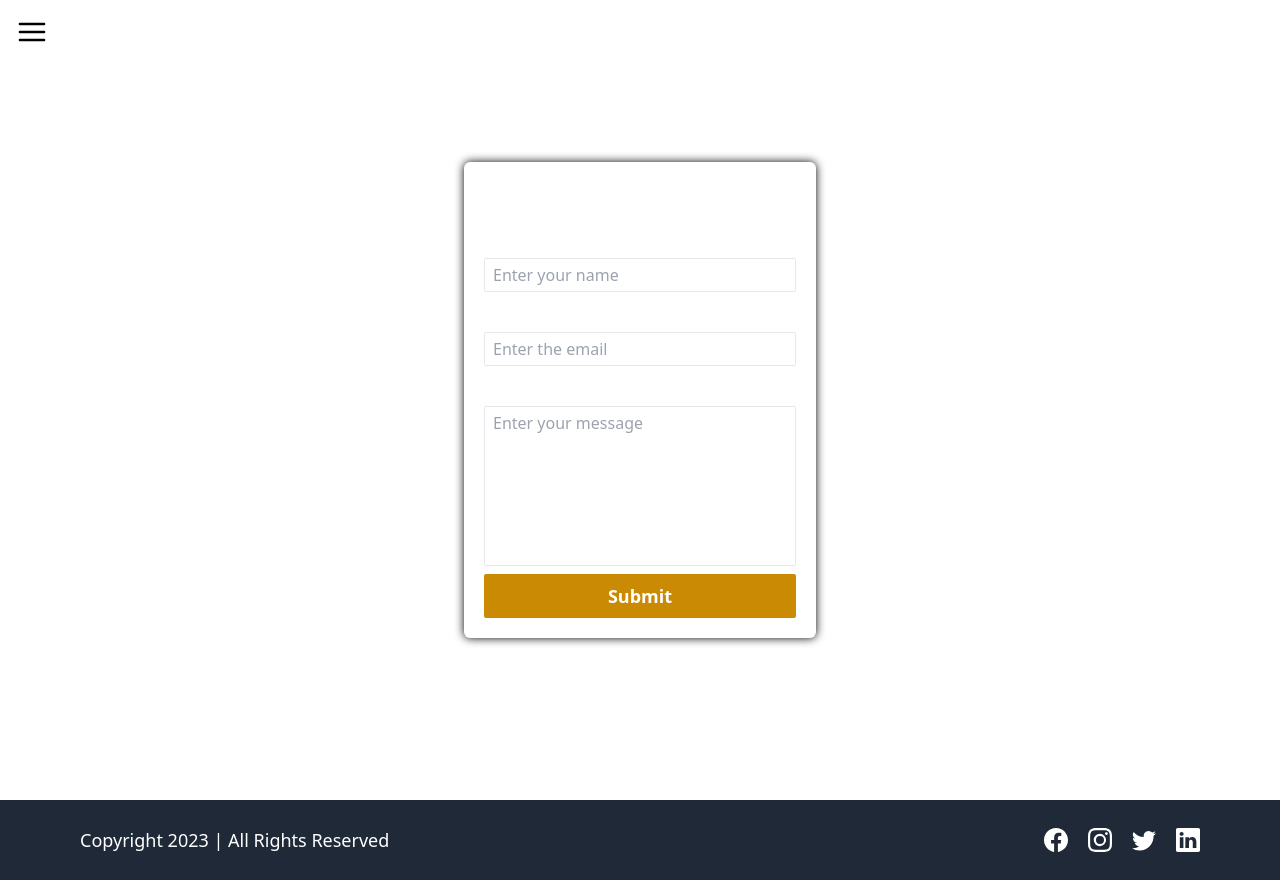
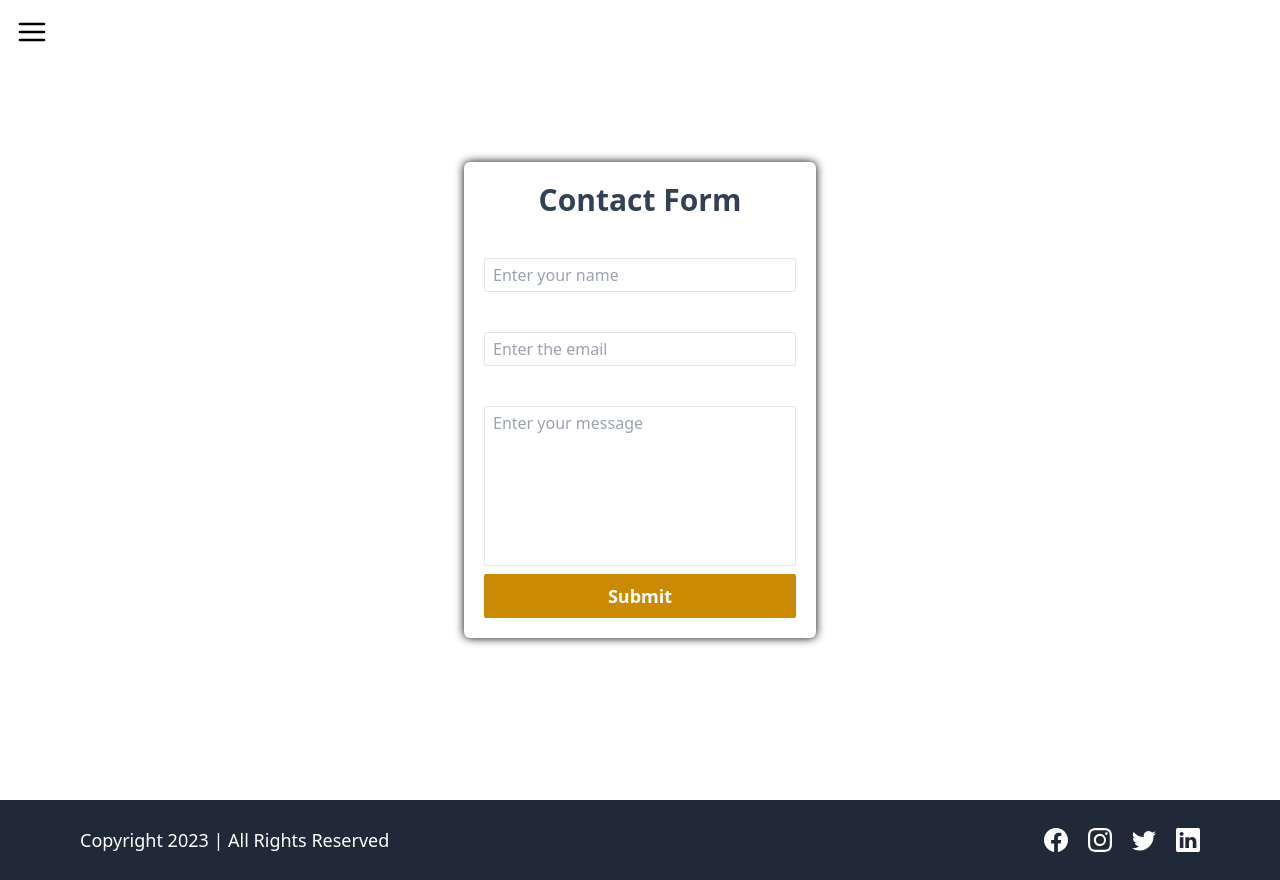
Before and after one commit to shuklamukund/Learning-Management-System, a React (Vite) app in the folder Client/: page /contact in a window 1280 px wide. Built offline with nearby package versions, Linux system fonts and the light colour scheme.

Commit message:
adding some styling

```diff
--- a/Client/src/Pages/Contact.jsx
+++ b/Client/src/Pages/Contact.jsx
@@ -62,7 +62,7 @@ function Contact(){
           onSubmit={handleFormSubmit}
           className="flex flex-col items-center justify-center gap-2 p-5 rounded-md text-white shadow-[0_0_10px_black] w-[22rem]"
         >
-          <h1 className="text-3xl font-semibold">Contact Form</h1>
+          <h1 className="text-3xl text-slate-700 font-semibold">Contact Form</h1>
           <div className="flex flex-col w-full gap-1">
             <label className="text-xl font-semibold" htmlFor="name">
               Name
```
